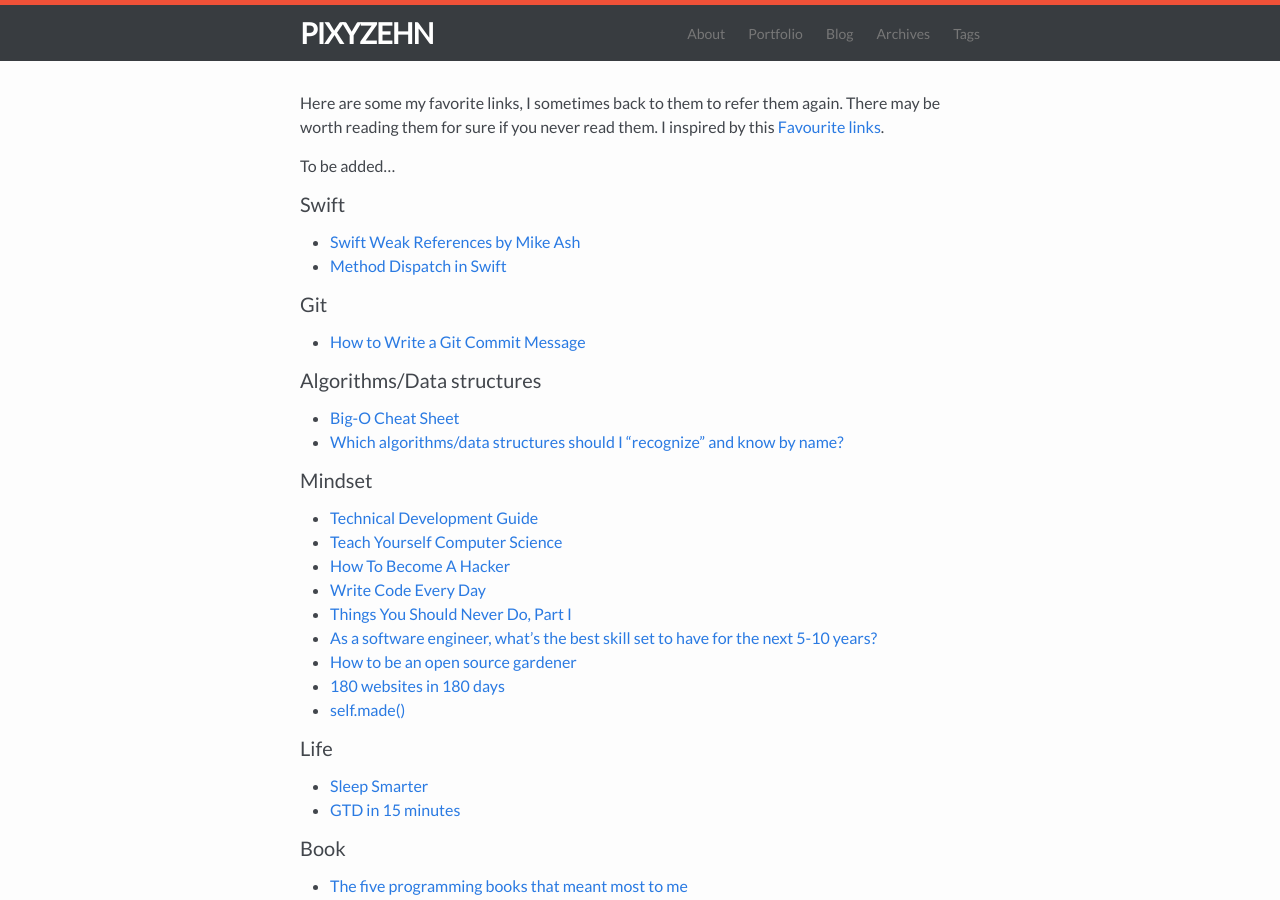
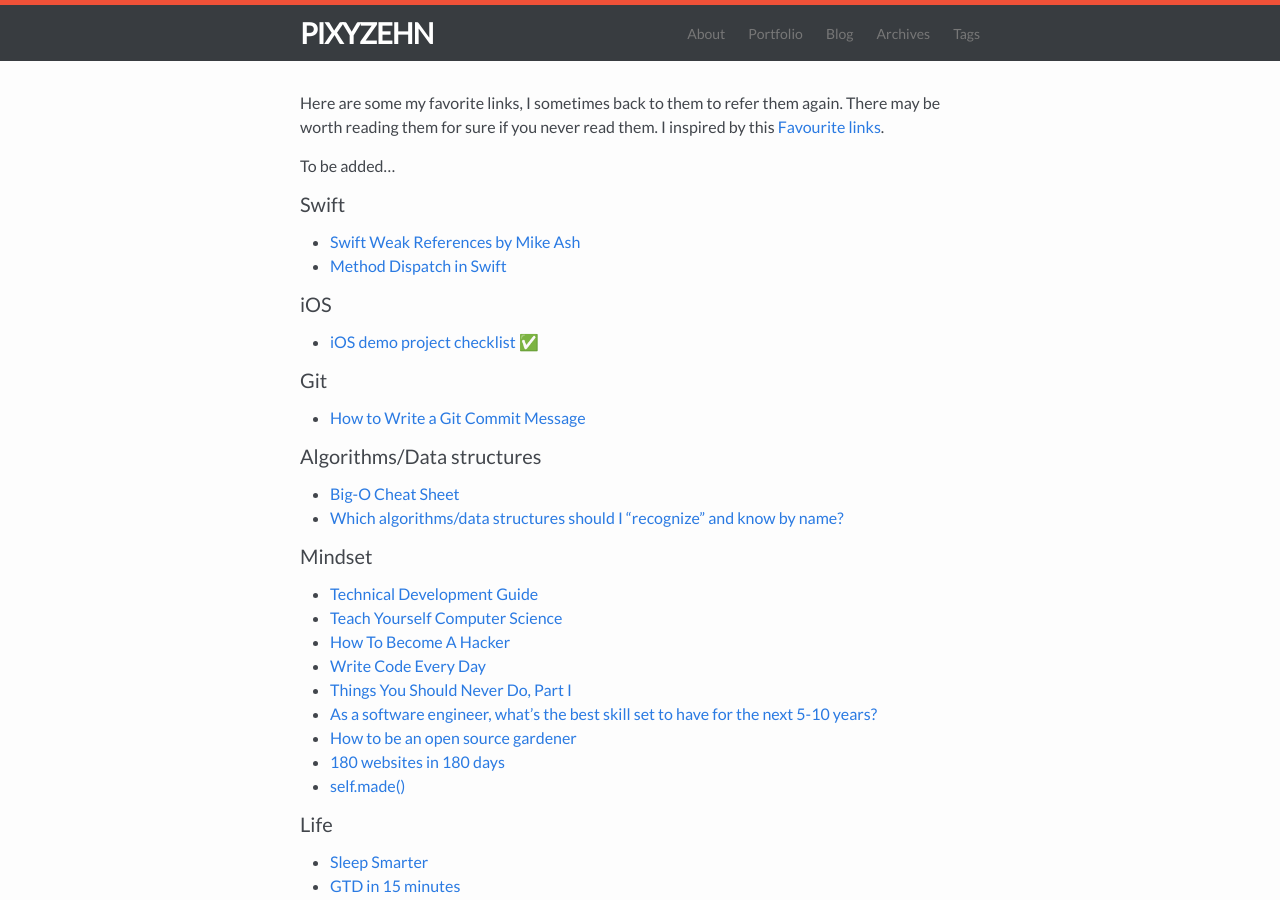
Before and after one commit to pixyzehn/pixyzehn.com, a Jekyll site: the page built from pages/links.md, in a window 1280 px wide and 900 px high. Built offline with Jekyll 4.4.1, drawn with Linux system fonts in a browser that asks for light colours.

Commit message:
Update links.md

```diff
--- a/pages/links.md
+++ b/pages/links.md
@@ -11,6 +11,9 @@ To be added...
 #### Swift
 - [Swift Weak References by Mike Ash](https://www.mikeash.com/pyblog/friday-qa-2015-12-11-swift-weak-references.html)
 - [Method Dispatch in Swift](https://www.raizlabs.com/dev/2016/12/swift-method-dispatch/)
+
+#### iOS
+- [iOS demo project checklist ✅](http://codeplease.io/2017/04/15/tech-demo-checklist/)
 
 #### Git
 - [How to Write a Git Commit Message](http://chris.beams.io/posts/git-commit/)
```
